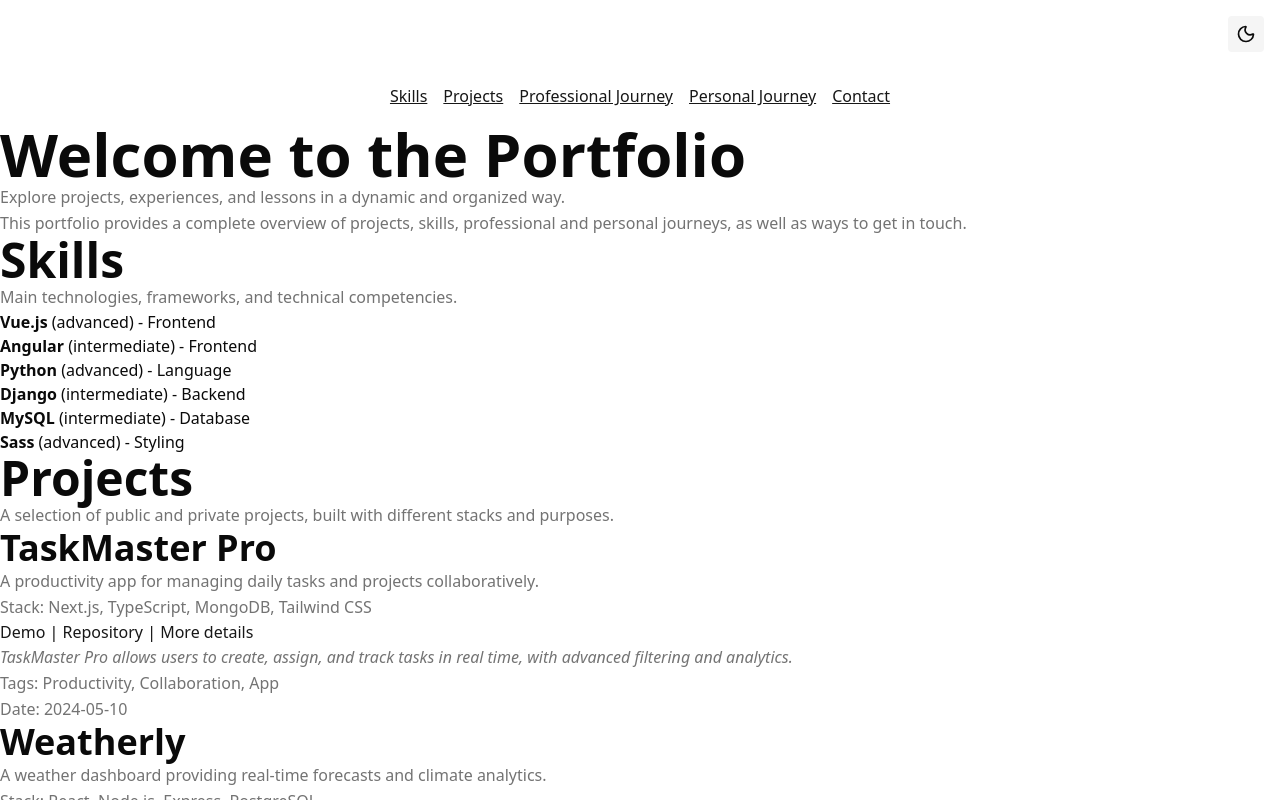
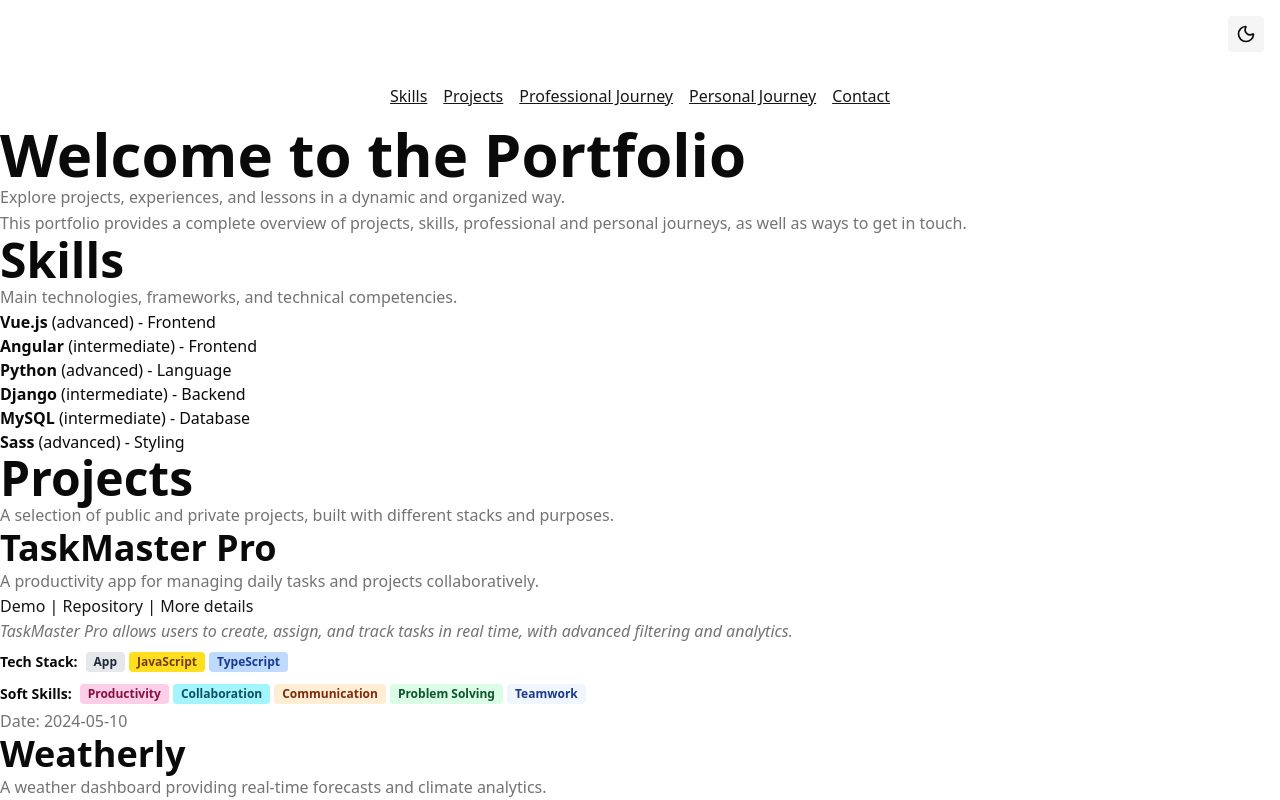
Before and after one commit to alisonbessa/my-portifolio, a Next.js app: page / in a window 1280 px wide. Shown: the top 800 px of the page. Built offline with nearby package versions, Linux system fonts and the light colour scheme.

Commit message:
feat: expand project model with detailed tags and enhance project display in components

```diff
--- a/data/projects.ts
+++ b/data/projects.ts
@@ -1,17 +1,182 @@
 export const projectsTitle = 'Projects';
 export const projectsSubtitle =
   'A selection of public and private projects, built with different stacks and purposes.';
+
+export const T = {
+  javascript: {
+    label: 'JavaScript',
+    color: 'bg-yellow-300 text-yellow-900',
+    type: 'tech',
+    level: 'Ninja',
+    emoji: '🟨',
+    badgeColor: 'bg-yellow-400 text-yellow-900',
+  },
+  typescript: {
+    label: 'TypeScript',
+    color: 'bg-blue-200 text-blue-900',
+    type: 'tech',
+    level: 'Wizard',
+    emoji: '🟦',
+    badgeColor: 'bg-blue-400 text-blue-900',
+  },
+  css: {
+    label: 'CSS',
+    color: 'bg-purple-300 text-purple-900',
+    type: 'tech',
+    level: 'Stylist',
+    emoji: '🎨',
+    badgeColor: 'bg-purple-400 text-purple-900',
+  },
+  html: {
+    label: 'HTML',
+    color: 'bg-orange-200 text-orange-900',
+    type: 'tech',
+    level: 'Architect',
+    emoji: '🟧',
+    badgeColor: 'bg-orange-400 text-orange-900',
+  },
+  python: {
+    label: 'Python',
+    color: 'bg-green-200 text-green-900',
+    type: 'tech',
+    level: 'Guru',
+    emoji: '🐍',
+    badgeColor: 'bg-green-400 text-green-900',
+  },
+  productivity: {
+    label: 'Productivity',
+    color: 'bg-pink-200 text-pink-900',
+    type: 'soft',
+    level: 'Maestro',
+    emoji: '⏱️',
+    badgeColor: 'bg-pink-400 text-pink-900',
+  },
+  collaboration: {
+    label: 'Collaboration',
+    color: 'bg-cyan-200 text-cyan-900',
+    type: 'soft',
+    level: 'Connector',
+    emoji: '🤝',
+    badgeColor: 'bg-cyan-400 text-cyan-900',
+  },
+  app: {
+    label: 'App',
+    color: 'bg-gray-200 text-gray-800',
+    type: 'tech',
+    level: 'Builder',
+    emoji: '📱',
+    badgeColor: 'bg-gray-400 text-gray-800',
+  },
+  weather: {
+    label: 'Weather',
+    color: 'bg-blue-100 text-blue-800',
+    type: 'tech',
+    level: 'Forecaster',
+    emoji: '⛅',
+    badgeColor: 'bg-blue-300 text-blue-800',
+  },
+  dashboard: {
+    label: 'Dashboard',
+    color: 'bg-indigo-100 text-indigo-800',
+    type: 'tech',
+    level: 'Analyst',
+    emoji: '📊',
+    badgeColor: 'bg-indigo-300 text-indigo-800',
+  },
+  communication: {
+    label: 'Communication',
+    color: 'bg-orange-100 text-orange-900',
+    type: 'soft',
+    level: 'Ambassador',
+    emoji: '💬',
+    badgeColor: 'bg-orange-300 text-orange-900',
+  },
+  leadership: {
+    label: 'Leadership',
+    color: 'bg-red-200 text-red-900',
+    type: 'soft',
+    level: 'Captain',
+    emoji: '🦸',
+    badgeColor: 'bg-red-400 text-red-900',
+  },
+  'problem-solving': {
+    label: 'Problem Solving',
+    color: 'bg-green-100 text-green-900',
+    type: 'soft',
+    level: 'Solver',
+    emoji: '🧩',
+    badgeColor: 'bg-green-300 text-green-900',
+  },
+  adaptability: {
+    label: 'Adaptability',
+    color: 'bg-yellow-100 text-yellow-900',
+    type: 'soft',
+    level: 'Chameleon',
+    emoji: '🦎',
+    badgeColor: 'bg-yellow-200 text-yellow-900',
+  },
+  teamwork: {
+    label: 'Teamwork',
+    color: 'bg-blue-50 text-blue-900',
+    type: 'soft',
+    level: 'Squad',
+    emoji: '👥',
+    badgeColor: 'bg-blue-200 text-blue-900',
+  },
+  creativity: {
+    label: 'Creativity',
+    color: 'bg-pink-100 text-pink-900',
+    type: 'soft',
+    level: 'Inventor',
+    emoji: '💡',
+    badgeColor: 'bg-pink-300 text-pink-900',
+  },
+  'critical-thinking': {
+    label: 'Critical Thinking',
+    color: 'bg-purple-100 text-purple-900',
+    type: 'soft',
+    level: 'Strategist',
+    emoji: '🧠',
+    badgeColor: 'bg-purple-300 text-purple-900',
+  },
+  'time-management': {
+    label: 'Time Management',
+    color: 'bg-gray-100 text-gray-800',
+    type: 'soft',
+    level: 'Timer',
+    emoji: '⏰',
+    badgeColor: 'bg-gray-300 text-gray-800',
+  },
+  empathy: {
+    label: 'Empathy',
+    color: 'bg-teal-100 text-teal-900',
+    type: 'soft',
+    level: 'Heart',
+    emoji: '💖',
+    badgeColor: 'bg-teal-300 text-teal-900',
+  },
+  resilience: {
+    label: 'Resilience',
+    color: 'bg-indigo-200 text-indigo-900',
+    type: 'soft',
+    level: 'Rock',
+    emoji: '🪨',
+    badgeColor: 'bg-indigo-400 text-indigo-900',
+  },
+  // custom tags can be added here
+};
+
+export type Tag = keyof typeof T;
 
 export type Project = {
   slug: string;
   title: string;
   description: string;
-  stack: string[];
   demoUrl?: string;
   repoUrl?: string;
   repoPrivate?: boolean;
   featured?: boolean;
-  tags?: string[];
+  tags?: Tag[];
   date: string;
   thumbnail?: string;
   motivation?: string;
@@ -25,12 +190,20 @@ export const projects: Project[] = [
     slug: 'taskmaster-pro',
     title: 'TaskMaster Pro',
     description: 'A productivity app for managing daily tasks and projects collaboratively.',
-    stack: ['Next.js', 'TypeScript', 'MongoDB', 'Tailwind CSS'],
     demoUrl: 'https://taskmasterpro.app',
     repoUrl: 'https://github.com/example/taskmaster-pro',
     repoPrivate: false,
     featured: true,
-    tags: ['Productivity', 'Collaboration', 'App'],
+    tags: [
+      'productivity',
+      'collaboration',
+      'app',
+      'javascript',
+      'typescript',
+      'communication',
+      'problem-solving',
+      'teamwork',
+    ],
     date: '2024-05-10',
     thumbnail: '/images/projects/taskmaster-thumb.png',
     motivation: 'To help teams and individuals organize their work and boost productivity.',
@@ -49,10 +222,17 @@ export const projects: Project[] = [
     slug: 'weatherly',
     title: 'Weatherly',
     description: 'A weather dashboard providing real-time forecasts and climate analytics.',
-    stack: ['React', 'Node.js', 'Express', 'PostgreSQL'],
     repoPrivate: true,
     featured: false,
-    tags: ['Weather', 'Dashboard'],
+    tags: [
+      'weather',
+      'dashboard',
+      'javascript',
+      'css',
+      'adaptability',
+      'resilience',
+      'critical-thinking',
+    ],
     date: '2023-09-15',
     thumbnail: '/images/projects/weatherly-thumb.png',
     motivation: 'To make weather data more accessible and actionable for everyday users.',
--- a/src/app/components/Projects.tsx
+++ b/src/app/components/Projects.tsx
@@ -1,5 +1,7 @@
 import type { Project } from '../../../data/projects';
 import Link from 'next/link';
+import { TagBadge } from './TagBadge';
+import { T } from '../../../data/projects';
 
 type ProjectsProps = {
   title: string;
@@ -13,20 +15,20 @@ export function Projects({ title, subtitle, projects }: ProjectsProps) {
       <h2>{title}</h2>
       <p>{subtitle}</p>
       <ul>
-        {projects.map((project) => (
+        {projects.map((project) => {
+          const techTags = (project.tags || []).filter((tag) => T[tag]?.type === 'tech');
+          const softTags = (project.tags || []).filter((tag) => T[tag]?.type === 'soft');
+          return (
             <li key={project.slug}>
               <article>
                 <h3>{project.title}</h3>
                 <p>{project.description}</p>
-              <p>Stack: {project.stack.join(', ')}</p>
                 {project.demoUrl && (
-                <>
                   <a href={project.demoUrl} target="_blank" rel="noopener noreferrer">
                     Demo
                   </a>
+                )}
                 {' | '}
-                </>
-              )}
                 {project.repoUrl && !project.repoPrivate && (
                   <a href={project.repoUrl} target="_blank" rel="noopener noreferrer">
                     Repository
@@ -40,11 +42,27 @@ export function Projects({ title, subtitle, projects }: ProjectsProps) {
                     <em>{project.details}</em>
                   </p>
                 )}
-              {project.tags && <p>Tags: {project.tags.join(', ')}</p>}
+                {techTags.length > 0 && (
+                  <div className="flex flex-wrap mt-2">
+                    <span className="mr-2 font-semibold text-sm">Tech Stack:</span>
+                    {techTags.map((tag) => (
+                      <TagBadge key={tag} tag={tag} />
+                    ))}
+                  </div>
+                )}
+                {softTags.length > 0 && (
+                  <div className="flex flex-wrap mt-2">
+                    <span className="mr-2 font-semibold text-sm">Soft Skills:</span>
+                    {softTags.map((tag) => (
+                      <TagBadge key={tag} tag={tag} />
+                    ))}
+                  </div>
+                )}
                 <p>Date: {project.date}</p>
               </article>
             </li>
-        ))}
+          );
+        })}
       </ul>
     </section>
   );
--- /dev/null
+++ b/src/app/components/TagBadge.tsx
@@ -0,0 +1,17 @@
+import React from 'react';
+import { T, Tag } from '../../../data/projects';
+
+type TagBadgeProps = {
+  tag: Tag;
+};
+
+export function TagBadge({ tag }: TagBadgeProps) {
+  const tagData = T[tag as Tag] || { label: tag, color: 'bg-gray-200 text-gray-800' };
+  return (
+    <span
+      className={`inline-block px-2 py-0.5 rounded text-xs font-semibold mr-1 mb-1 ${tagData.color}`}
+    >
+      {tagData.label}
+    </span>
+  );
+}
--- a/src/app/projects/[slug]/page.tsx
+++ b/src/app/projects/[slug]/page.tsx
@@ -1,7 +1,8 @@
 import Link from 'next/link';
 import { notFound } from 'next/navigation';
-import { projects } from '../../../../data/projects';
+import { projects, T } from '../../../../data/projects';
 import Image from 'next/image';
+import { TagBadge } from '../../components/TagBadge';
 
 type ProjectPageProps = {
   params: { slug: string };
@@ -10,6 +11,9 @@ type ProjectPageProps = {
 export default function ProjectPage({ params }: ProjectPageProps) {
   const project = projects.find((p) => p.slug === params.slug);
   if (!project) return notFound();
+
+  const techTags = (project.tags || []).filter((tag) => T[tag]?.type === 'tech');
+  const softTags = (project.tags || []).filter((tag) => T[tag]?.type === 'soft');
 
   return (
     <main style={{ maxWidth: 700, margin: '0 auto', padding: 24 }}>
@@ -28,16 +32,21 @@ export default function ProjectPage({ params }: ProjectPageProps) {
         />
       )}
       <section>
-        <h2>Stack</h2>
-        <ul>
-          {project.stack.map((tech) => (
-            <li key={tech}>{tech}</li>
-          ))}
-        </ul>
-        {project.tags && (
-          <p>
-            <strong>Tags:</strong> {project.tags.join(', ')}
-          </p>
+        {techTags.length > 0 && (
+          <div className="flex flex-wrap mt-2 mb-2">
+            <span className="mr-2 font-semibold text-sm">Tech Stack:</span>
+            {techTags.map((tag) => (
+              <TagBadge key={tag} tag={tag} />
+            ))}
+          </div>
+        )}
+        {softTags.length > 0 && (
+          <div className="flex flex-wrap mt-2 mb-2">
+            <span className="mr-2 font-semibold text-sm">Soft Skills:</span>
+            {softTags.map((tag) => (
+              <TagBadge key={tag} tag={tag} />
+            ))}
+          </div>
         )}
         <p>
           <strong>Date:</strong> {project.date}
```
Lines whose indentation alone changed are shown as unchanged.
